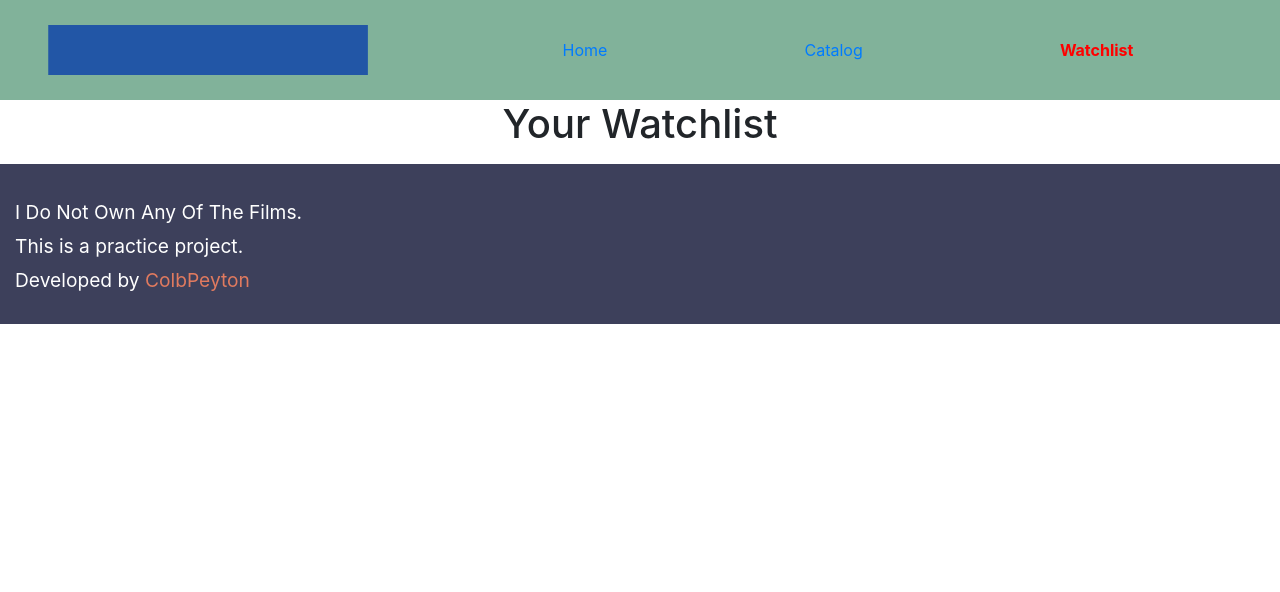
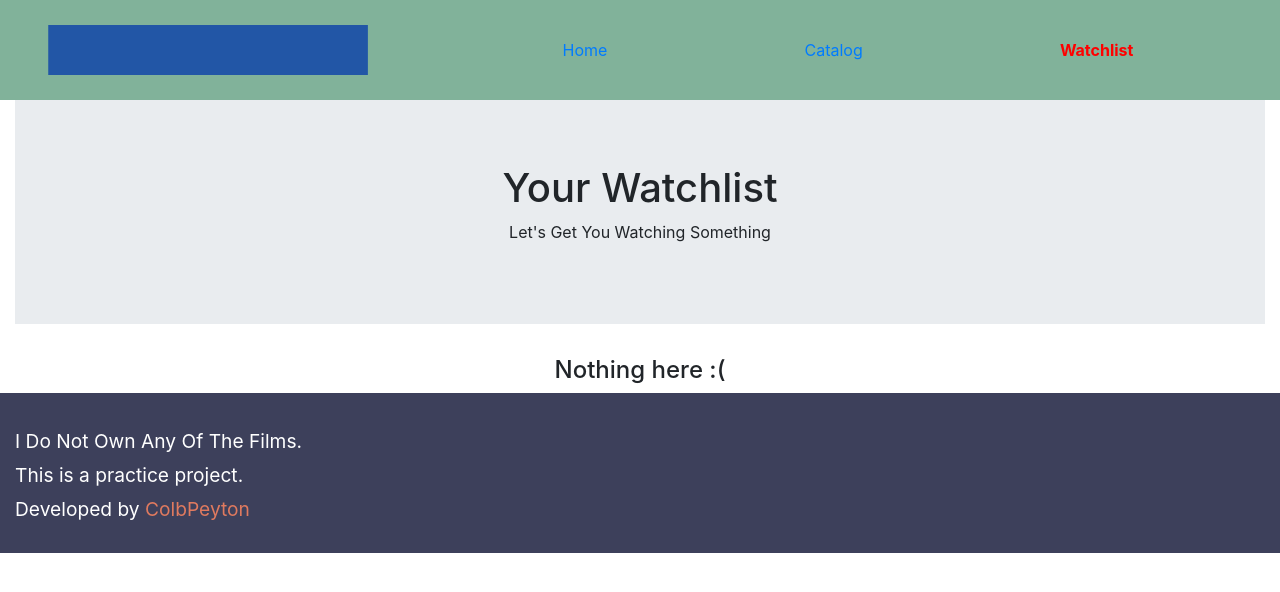
Before and after one commit to ColbPeyton/ghibli_watchlist, a React (Create React App) app: page /watchlist in a window 1280 px wide. Shown: the top 592 px of the page. Built offline with nearby package versions, Linux system fonts and the light colour scheme.

Commit message:
Basic structure for PersonalWatchlist is completed
Conditional message based on watchlist. Spinner will render for 1 second.

```diff
--- a/src/components/MovieCard.js
+++ b/src/components/MovieCard.js
@@ -10,6 +10,7 @@ import {currentFilm} from '../redux/actions/actions';
 import image from '../assets/images/temp.png';
 
 import '../styles/components/MovieCard.scss'
+import { Spinner } from 'react-bootstrap';
 
 function MovieCard(props){
 
@@ -36,6 +37,12 @@ function MovieCard(props){
         props.history.push(`/details/${title}`);
     }
 
+    function renderTextOrSpinner(){
+        if(props.title){
+            return <p className='middle'>{props.title}</p>
+        }
+        return <Spinner animation="border" variant="primary" className='spinner'/>
+    }
 
 
     return(
@@ -43,13 +50,13 @@ function MovieCard(props){
             <button className='card-image' onClick={()=> updateCurrentFilmAndLoadDetails(props.id, props.title)}
                 style={
                     {
-                        backgroundImage: poster,
+                        backgroundColor: 'black',
                         backgroundSize: 'cover',
                         backgroundPosition: 'center center'
                     }
                 }>
             </button>
-            <p>{props.title}</p>
+            {renderTextOrSpinner()}
         </div>
     )
 }
--- a/src/pages/Catalog.js
+++ b/src/pages/Catalog.js
@@ -19,6 +19,7 @@ function Catalog(props){
 
     // Grab all films from API for MovieCard
     async function getFilms(){
+
         const requests = await fetch('https://ghibliapi.herokuapp.com/films');
         const data  = await requests.json();
         setFilms(data);
@@ -30,12 +31,28 @@ function Catalog(props){
         })
     }
 
+    // Displays placeholder cards while API request is resolving
+    function renderPlaceHolderCards(){
+        const placeHolders = Array(20).fill(null);
+        return placeHolders.map((film, index)=> {
+            return <MovieCard key={index}/>
+        })
+    }
+
+    function renderDataIfAvailable(){
+        if(!films.length){
+            return renderPlaceHolderCards()
+        }
+
+        return renderFilms()
+    }
+
 
     return(
         <Container fluid className='catalog'>
             <h1>All Movies</h1>
             <Container className="container-grid">
-                {renderFilms()}
+                {renderDataIfAvailable()}
             </Container>
         </Container>
     )
--- a/src/pages/PersonalWatchlist.js
+++ b/src/pages/PersonalWatchlist.js
@@ -7,17 +7,21 @@ import MovieCard from '../components/MovieCard';
 
 import {
     Col,
-    Container, Row
+    Container, Jumbotron, Row, Spinner
 } from 'react-bootstrap';
 
 
 function PersonalWatchlist(props){
 
     const [films, setFilms] = useState([]);
+    const [spinner, setSpinner] = useState(true);
 
 
     useEffect(()=>{
         getFilmsFromAPI(props.watchlist);
+        setTimeout(()=>{
+            setSpinner(false);
+        }, 1000)
     }, [])
 
     // Using id, grab title from API to be sued for MovieCard Posters
@@ -58,12 +62,39 @@ function PersonalWatchlist(props){
         return cards;
     }
 
-    return(
-        <Container fluid className='catalog'>
-            <h1>Your Watchlist</h1>
+    function renderMessageBasedOnFilms(){
+        if(!films.length){
+            return(
+                <Container className="container">
+                    <h4>Nothing here :(</h4>
+                </Container>
+            )
+        }
+        return(
             <Container className="container-grid">
                 {films}
             </Container>
+        )
+    }
+
+    function renderSpinner(){
+        return(
+            <Container fluid className='spinner'>
+                <Spinner animation="border" variant="primary" className='spinner'/>
+            </Container>
+        )
+    }
+
+    return(
+        <Container fluid className='catalog'>
+            <Jumbotron fluid>
+                <Container>
+                    <h1>Your Watchlist</h1>
+                    <p>Let's Get You Watching Something</p>
+                </Container>
+
+            </Jumbotron>
+            {spinner ? renderSpinner() : renderMessageBasedOnFilms()}
         </Container>
 
     )
--- a/src/styles/components/Header.scss
+++ b/src/styles/components/Header.scss
@@ -7,6 +7,7 @@
 
 
 .header{
+    position: sticky;
     background-color: $header;
     width: 100%;
     height: 20vh;
--- a/src/styles/components/MovieCard.scss
+++ b/src/styles/components/MovieCard.scss
@@ -5,7 +5,6 @@
     display: flex;
     justify-content: center;
     align-items: center;
-    text-align: center;
 
     .card-image{
         width: 100%;
@@ -16,12 +15,26 @@
         align-self: center;
     }
 
-    p{
+    .middle{
+        width: 95%;
+        padding-left: 5px;
+        position: absolute;
+        z-index: 5;
+        display: flex;
+        justify-content: flex-start;
+        align-items: center;
+        font-size: 1.5rem;
+        font-weight: 700;
+        color: #fff;
+        text-align: left;
+        pointer-events: none;
+    }
+
+    .spinner{
         position: absolute;
         z-index: 5;
         display: flex;
         justify-content: center;
         align-items: center;
-        font-size: 1.5rem;
     }
 }
--- a/src/styles/pages/PersonalWatchlist.scss
+++ b/src/styles/pages/PersonalWatchlist.scss
@@ -0,0 +1,9 @@
+.catalog{
+    margin: 1rem 0;
+
+    .spinner{
+        display: flex;
+        justify-content: center;
+        align-items: center;
+    }
+}
```
